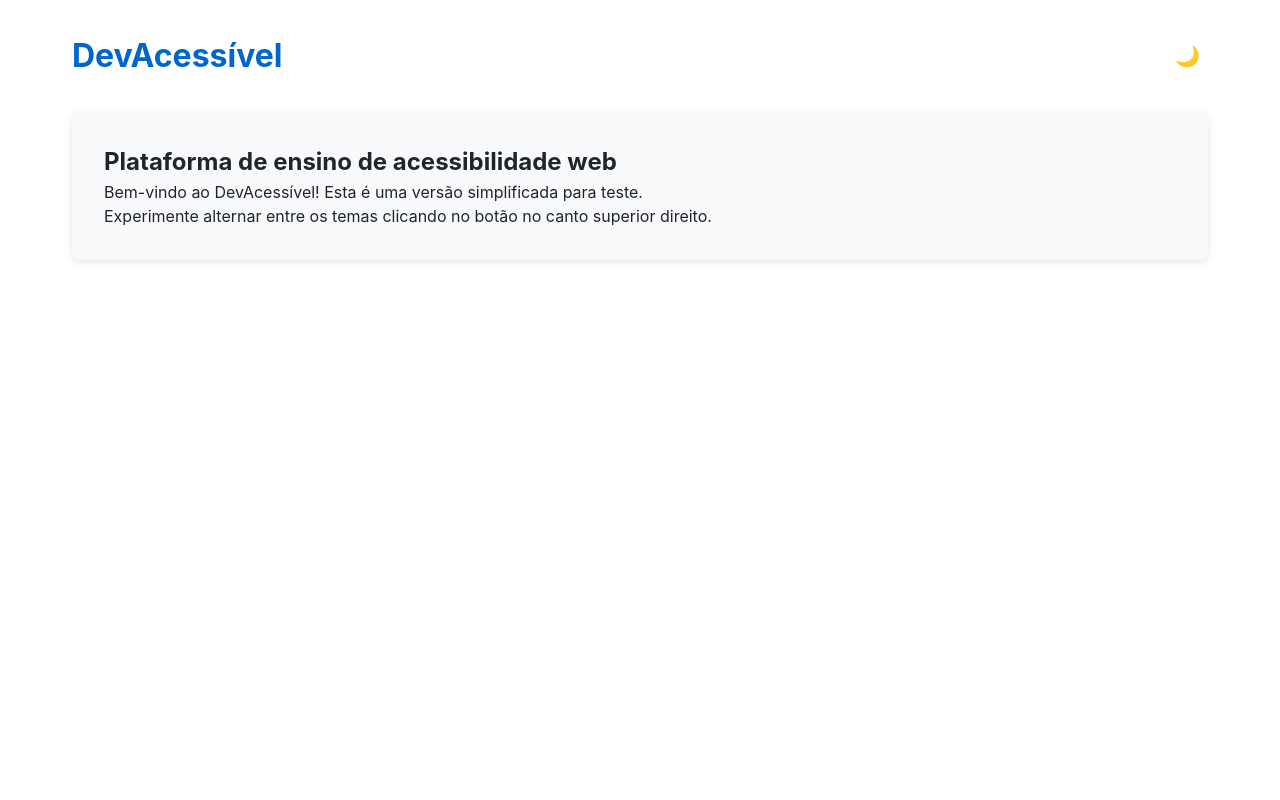
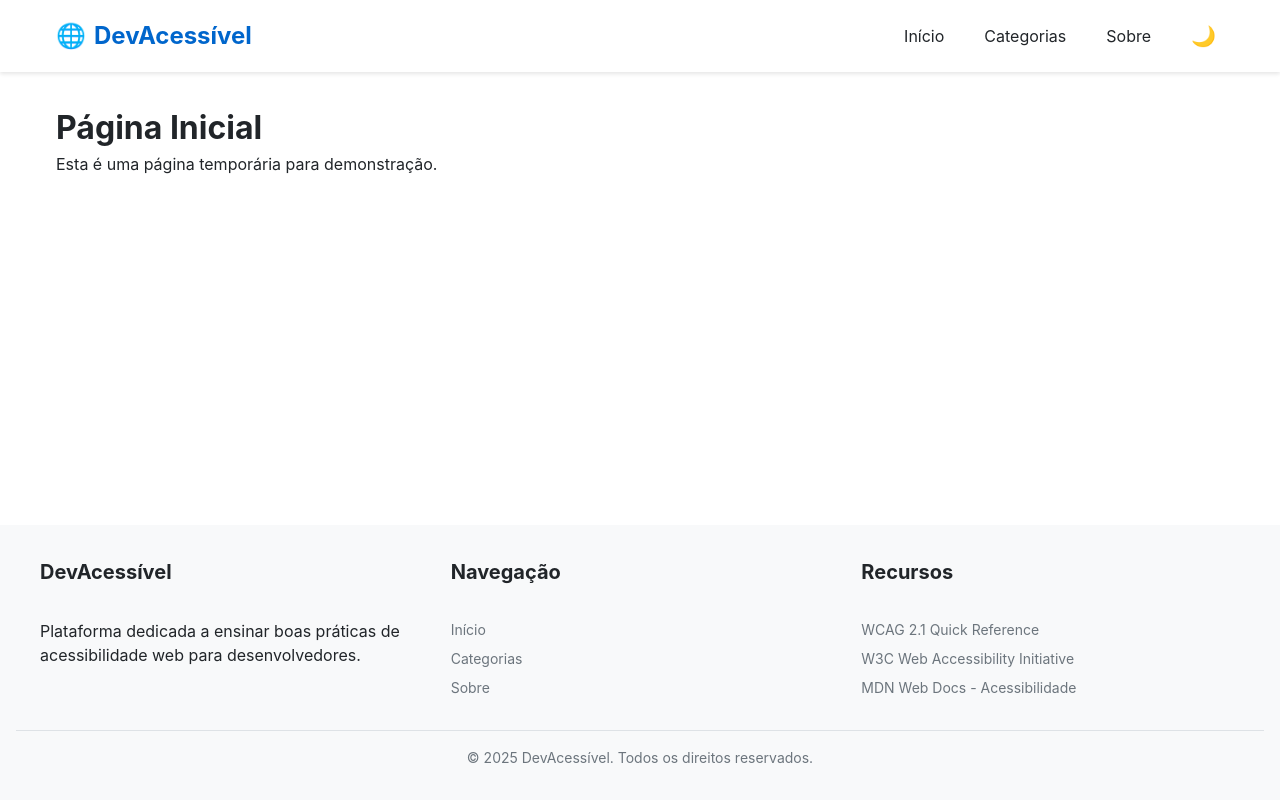
Before and after one commit to ValeriaRoyal/DevAcessivel, a React (Vite) app: page / in a window 1280 px wide. Built offline with nearby package versions, Linux system fonts and the light colour scheme.

Commit message:
Implementar componentes de layout (Header e Footer) com navegação acessível

```diff
--- a/src/App.tsx
+++ b/src/App.tsx
@@ -1,52 +1,40 @@
+import { BrowserRouter } from 'react-router-dom';
 import { ThemeProvider } from './contexts/ThemeContext';
 import { GlobalStyles } from './styles/GlobalStyles';
-import { ThemeToggle } from './components/common/ThemeToggle';
+import { Header } from './components/layout/Header';
+import { Footer } from './components/layout/Footer';
+import { AppRoutes } from './routes/AppRoutes';
 import styled from 'styled-components';
 
 // Estilos para o container principal
 const AppContainer = styled.div`
-  max-width: 1200px;
-  margin: 0 auto;
-  padding: 2rem;
-`;
-
-// Estilos para o cabeçalho
-const Header = styled.header`
   display: flex;
-  justify-content: space-between;
-  align-items: center;
-  margin-bottom: 2rem;
-`;
-
-// Estilos para o título
-const Title = styled.h1`
-  color: var(--color-primary);
-  margin: 0;
+  flex-direction: column;
+  min-height: 100vh;
 `;
 
 // Estilos para o conteúdo principal
 const Main = styled.main`
-  background-color: var(--color-background-alt);
-  padding: 2rem;
-  border-radius: 8px;
-  box-shadow: 0 2px 8px rgba(0, 0, 0, 0.1);
+  flex: 1;
+  max-width: 1200px;
+  width: 100%;
+  margin: 0 auto;
+  padding: 2rem 1rem;
 `;
 
 function App() {
   return (
     <ThemeProvider>
-      <GlobalStyles />
-      <AppContainer>
-        <Header>
-          <Title>DevAcessível</Title>
-          <ThemeToggle />
-        </Header>
-        <Main>
-          <h2>Plataforma de ensino de acessibilidade web</h2>
-          <p>Bem-vindo ao DevAcessível! Esta é uma versão simplificada para teste.</p>
-          <p>Experimente alternar entre os temas clicando no botão no canto superior direito.</p>
-        </Main>
-      </AppContainer>
+      <BrowserRouter>
+        <GlobalStyles />
+        <AppContainer>
+          <Header />
+          <Main id="main-content">
+            <AppRoutes />
+          </Main>
+          <Footer />
+        </AppContainer>
+      </BrowserRouter>
     </ThemeProvider>
   );
 }
--- a/src/components/layout/Header.tsx
+++ b/src/components/layout/Header.tsx
@@ -1,7 +1,6 @@
-import { useContext } from 'react';
 import { Link } from 'react-router-dom';
 import styled from 'styled-components';
-import { ThemeContext } from '../../contexts/ThemeContext';
+import { ThemeToggle } from '../common/ThemeToggle';
 import { SkipLink } from '../common/SkipLink';
 
 const HeaderContainer = styled.header`
@@ -86,34 +85,10 @@ const NavLink = styled(Link)`
   }
 `;
 
-const ThemeButton = styled.button`
-  background: none;
-  border: none;
-  cursor: pointer;
-  color: var(--color-text);
-  padding: 0.5rem;
-  border-radius: 50%;
-  display: flex;
-  align-items: center;
-  justify-content: center;
-  transition: background-color 0.2s;
-
-  &:hover {
-    background-color: var(--color-background-hover);
-  }
-
-  &:focus-visible {
-    outline: 2px solid var(--color-focus);
-    outline-offset: 2px;
-  }
-`;
-
 /**
  * Componente de cabeçalho com navegação principal e controles de acessibilidade
  */
 export const Header = () => {
-  const { theme, toggleTheme } = useContext(ThemeContext);
-
   return (
     <>
       <SkipLink targetId="main-content" />
@@ -137,18 +112,7 @@ export const Header = () => {
               </NavItem>
             </NavList>
 
-            <ThemeButton
-              onClick={toggleTheme}
-              aria-label={`Alternar para tema ${
-                theme === 'light' ? 'escuro' :
-                theme === 'dark' ? 'alto contraste' :
-                'claro'
-              }`}
-            >
-              {theme === 'light' && '🌙'}
-              {theme === 'dark' && '🌞'}
-              {theme === 'high-contrast' && '🔆'}
-            </ThemeButton>
+            <ThemeToggle />
           </Nav>
         </HeaderContent>
       </HeaderContainer>
--- a/src/routes/AppRoutes.tsx
+++ b/src/routes/AppRoutes.tsx
@@ -1,6 +1,12 @@
 import { Routes, Route } from 'react-router-dom';
-import { HomePage } from '../pages/HomePage';
-import { TipDetailPage } from '../pages/TipDetailPage';
+
+// Página temporária para demonstração
+const TempPage = ({ title }: { title: string }) => (
+  <div>
+    <h1>{title}</h1>
+    <p>Esta é uma página temporária para demonstração.</p>
+  </div>
+);
 
 /**
  * Componente de rotas da aplicação
@@ -8,10 +14,10 @@ import { TipDetailPage } from '../pages/TipDetailPage';
 export const AppRoutes = () => {
   return (
     <Routes>
-      <Route path="/" element={<HomePage />} />
-      <Route path="/dica/:id" element={<TipDetailPage />} />
-      {/* Adicionar mais rotas conforme necessário */}
-      <Route path="*" element={<HomePage />} />
+      <Route path="/" element={<TempPage title="Página Inicial" />} />
+      <Route path="/categorias" element={<TempPage title="Categorias" />} />
+      <Route path="/sobre" element={<TempPage title="Sobre" />} />
+      <Route path="*" element={<TempPage title="Página não encontrada" />} />
     </Routes>
   );
 };
```
